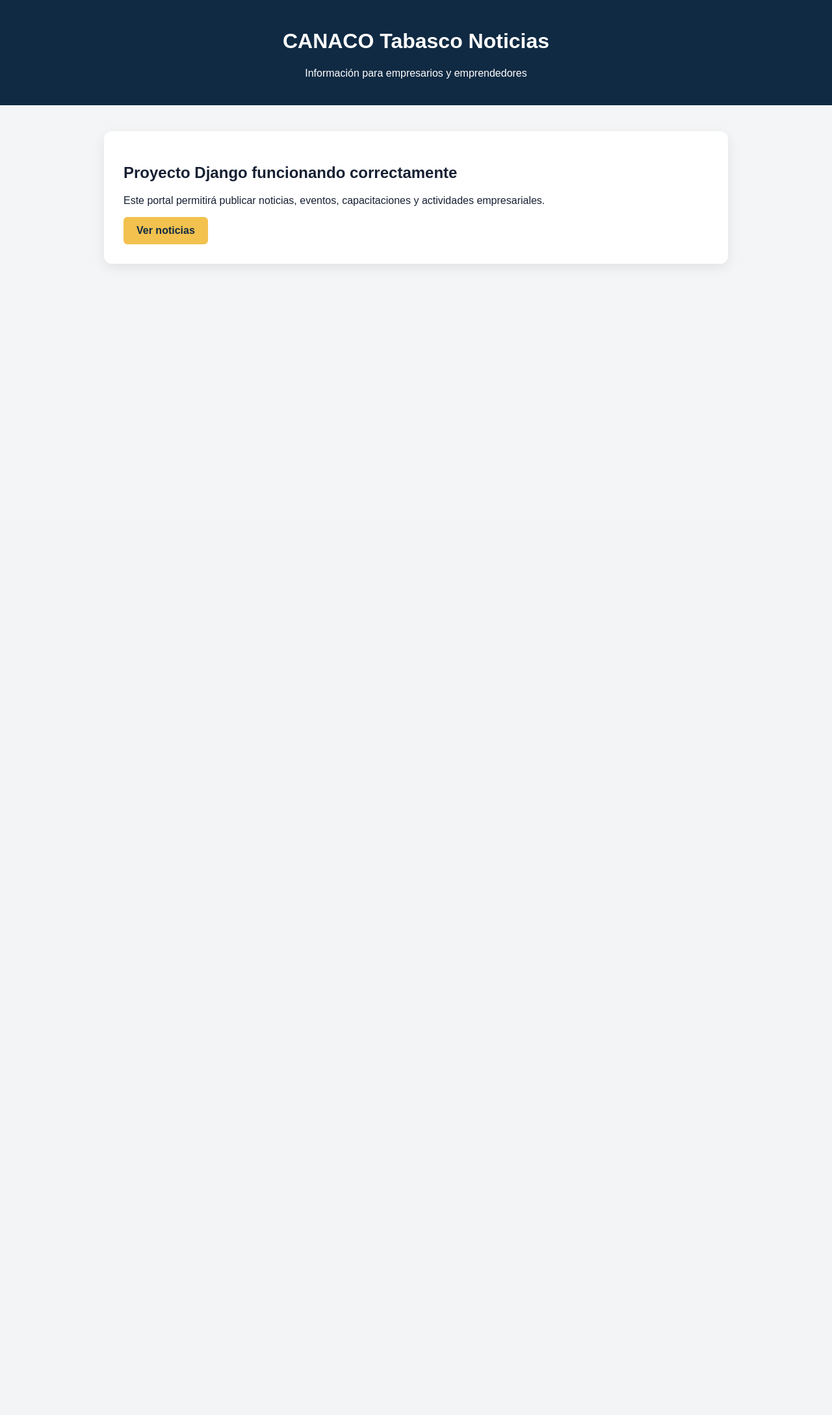
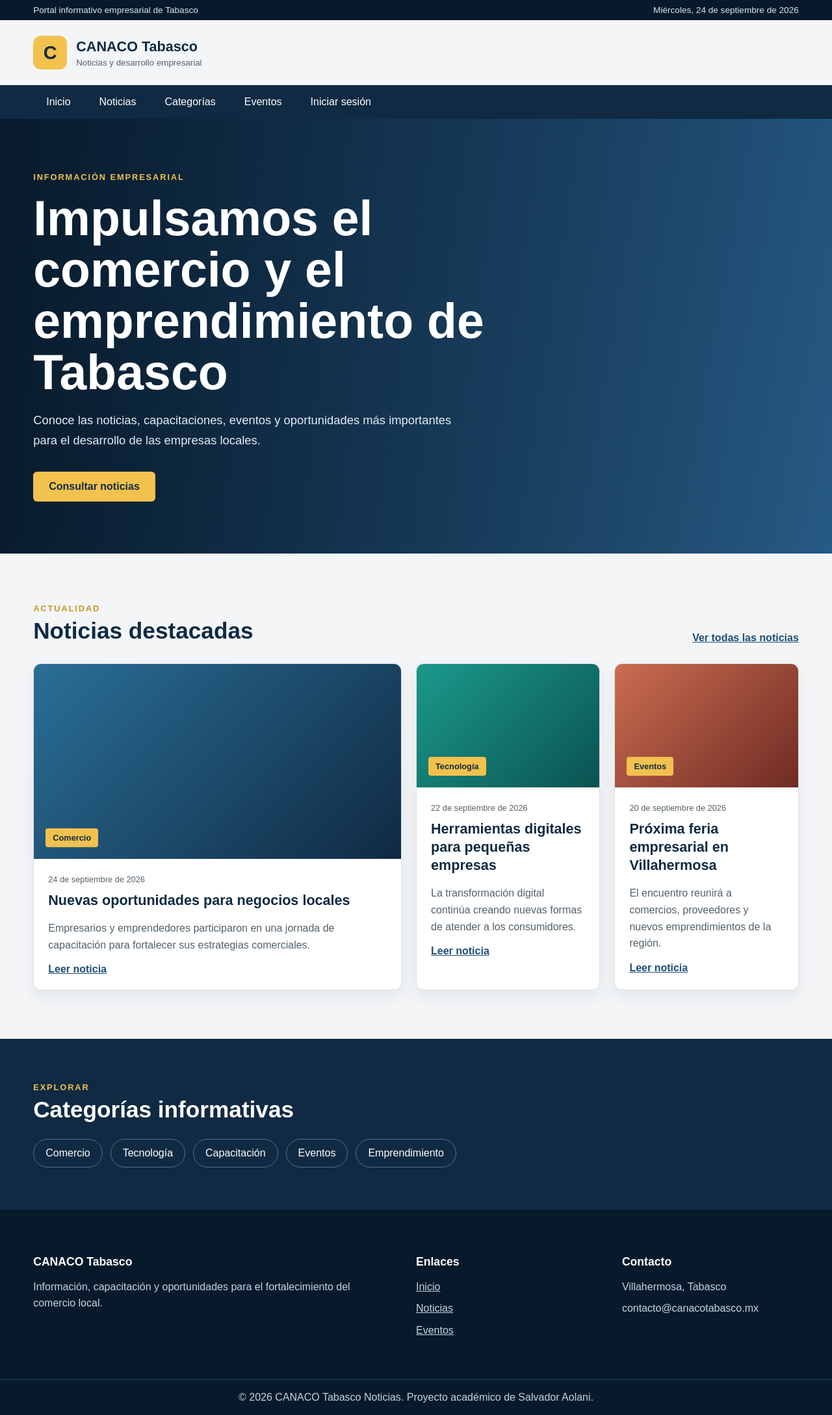
Before and after one commit to trabajolasc27-del/canaco-salvador, a Django app: page / in a window 1280 px wide. Shown: the whole page at 65% size. Before the commit the page ends 407 px from the top, so only its background shows below. Run offline with Django 4.2, Linux system fonts and the light colour scheme.

Commit message:
Organiza plantilla base, encabezado, inicio y pie de pagina

```diff
--- /dev/null
+++ b/static/css/styles.css
@@ -0,0 +1,346 @@
+:root {
+    --azul-oscuro: #102a43;
+    --azul: #1f4e78;
+    --dorado: #f2c14e;
+    --dorado-oscuro: #c99520;
+    --gris-fondo: #f3f5f7;
+    --gris-texto: #52616b;
+    --blanco: #ffffff;
+    --borde: #dbe2e8;
+}
+
+* {
+    box-sizing: border-box;
+}
+
+html {
+    scroll-behavior: smooth;
+}
+
+body {
+    margin: 0;
+    font-family: Arial, Helvetica, sans-serif;
+    color: var(--azul-oscuro);
+    background: var(--gris-fondo);
+}
+
+a {
+    color: inherit;
+}
+
+.contenedor {
+    width: min(1180px, 92%);
+    margin: 0 auto;
+}
+
+.barra-superior {
+    padding: 8px 0;
+    color: #dbe7f0;
+    background: #071a2b;
+    font-size: 0.85rem;
+}
+
+.barra-contenido {
+    display: flex;
+    justify-content: space-between;
+    gap: 20px;
+}
+
+.barra-contenido p {
+    margin: 0;
+}
+
+.identidad {
+    padding: 24px 0;
+}
+
+.marca {
+    display: inline-flex;
+    align-items: center;
+    gap: 14px;
+    color: var(--azul-oscuro);
+    text-decoration: none;
+}
+
+.marca-icono {
+    display: grid;
+    width: 52px;
+    height: 52px;
+    place-items: center;
+    color: var(--azul-oscuro);
+    background: var(--dorado);
+    border-radius: 12px;
+    font-size: 1.8rem;
+    font-weight: 800;
+}
+
+.marca strong,
+.marca small {
+    display: block;
+}
+
+.marca strong {
+    font-size: 1.35rem;
+}
+
+.marca small {
+    margin-top: 4px;
+    color: var(--gris-texto);
+}
+
+.menu {
+    color: white;
+    background: var(--azul-oscuro);
+}
+
+.menu-contenido {
+    display: flex;
+    gap: 4px;
+}
+
+.menu a {
+    padding: 17px 20px;
+    text-decoration: none;
+    transition: 0.2s;
+}
+
+.menu a:hover {
+    color: var(--azul-oscuro);
+    background: var(--dorado);
+}
+
+.portada {
+    display: flex;
+    min-height: 500px;
+    align-items: center;
+    color: white;
+    background:
+        linear-gradient(90deg, rgba(7, 26, 43, 0.96), rgba(31, 78, 120, 0.75)),
+        linear-gradient(135deg, #102a43, #3d7ea6);
+}
+
+.portada-contenido {
+    padding: 80px 0;
+}
+
+.portada h1 {
+    max-width: 760px;
+    margin: 16px 0;
+    font-size: clamp(2.4rem, 6vw, 4.7rem);
+    line-height: 1.05;
+}
+
+.portada p {
+    max-width: 660px;
+    margin-bottom: 32px;
+    color: #e1edf5;
+    font-size: 1.15rem;
+    line-height: 1.7;
+}
+
+.etiqueta,
+.subtitulo {
+    color: var(--dorado-oscuro);
+    font-size: 0.8rem;
+    font-weight: 800;
+    letter-spacing: 0.15em;
+    text-transform: uppercase;
+}
+
+.etiqueta {
+    color: var(--dorado);
+}
+
+.boton-principal {
+    display: inline-block;
+    padding: 14px 24px;
+    color: var(--azul-oscuro);
+    background: var(--dorado);
+    border-radius: 6px;
+    text-decoration: none;
+    font-weight: 800;
+}
+
+.boton-principal:hover {
+    background: #ffd36b;
+}
+
+.seccion {
+    padding: 75px 0;
+}
+
+.titulo-seccion {
+    display: flex;
+    margin-bottom: 30px;
+    align-items: end;
+    justify-content: space-between;
+    gap: 20px;
+}
+
+.titulo-seccion h2,
+.franja-categorias h2 {
+    margin: 6px 0 0;
+    font-size: 2.2rem;
+}
+
+.titulo-seccion > a {
+    color: var(--azul);
+    font-weight: 700;
+}
+
+.rejilla-noticias {
+    display: grid;
+    grid-template-columns: 2fr 1fr 1fr;
+    gap: 22px;
+}
+
+.tarjeta-noticia {
+    overflow: hidden;
+    background: white;
+    border: 1px solid var(--borde);
+    border-radius: 12px;
+    box-shadow: 0 10px 25px rgba(16, 42, 67, 0.07);
+}
+
+.imagen-noticia {
+    display: flex;
+    min-height: 190px;
+    padding: 18px;
+    align-items: flex-end;
+    background: linear-gradient(135deg, #2a6f97, #102a43);
+}
+
+.tarjeta-principal .imagen-noticia {
+    min-height: 300px;
+}
+
+.imagen-tecnologia {
+    background: linear-gradient(135deg, #1b998b, #0b5351);
+}
+
+.imagen-eventos {
+    background: linear-gradient(135deg, #cb6d51, #6f2b23);
+}
+
+.imagen-noticia span {
+    padding: 7px 11px;
+    color: var(--azul-oscuro);
+    background: var(--dorado);
+    border-radius: 4px;
+    font-size: 0.8rem;
+    font-weight: 800;
+}
+
+.contenido-tarjeta {
+    padding: 22px;
+}
+
+.contenido-tarjeta h3 {
+    margin: 8px 0 12px;
+    font-size: 1.35rem;
+    line-height: 1.3;
+}
+
+.contenido-tarjeta p {
+    color: var(--gris-texto);
+    line-height: 1.6;
+}
+
+.contenido-tarjeta .fecha {
+    margin: 0;
+    font-size: 0.8rem;
+}
+
+.contenido-tarjeta a {
+    color: var(--azul);
+    font-weight: 800;
+}
+
+.franja-categorias {
+    padding: 65px 0;
+    color: white;
+    background: var(--azul-oscuro);
+}
+
+.subtitulo-claro {
+    color: var(--dorado);
+}
+
+.categorias {
+    display: flex;
+    margin-top: 25px;
+    flex-wrap: wrap;
+    gap: 12px;
+}
+
+.categorias a {
+    padding: 12px 18px;
+    color: white;
+    border: 1px solid #54718a;
+    border-radius: 30px;
+    text-decoration: none;
+}
+
+.categorias a:hover {
+    color: var(--azul-oscuro);
+    background: var(--dorado);
+    border-color: var(--dorado);
+}
+
+.pie-pagina {
+    color: #c5d4df;
+    background: #071a2b;
+}
+
+.columnas-pie {
+    display: grid;
+    padding: 55px 0;
+    grid-template-columns: 2fr 1fr 1fr;
+    gap: 45px;
+}
+
+.columnas-pie h2 {
+    color: white;
+    font-size: 1.1rem;
+}
+
+.columnas-pie a,
+.columnas-pie p {
+    display: block;
+    margin: 8px 0;
+    color: #c5d4df;
+    line-height: 1.6;
+}
+
+.derechos {
+    padding: 18px;
+    text-align: center;
+    border-top: 1px solid #234158;
+}
+
+.derechos p {
+    margin: 0;
+}
+
+@media (max-width: 800px) {
+    .barra-contenido,
+    .menu-contenido,
+    .titulo-seccion {
+        align-items: flex-start;
+        flex-direction: column;
+    }
+
+    .menu-contenido {
+        padding: 10px 0;
+    }
+
+    .menu a {
+        width: 100%;
+        padding: 10px 0;
+    }
+
+    .rejilla-noticias,
+    .columnas-pie {
+        grid-template-columns: 1fr;
+    }
+}
--- /dev/null
+++ b/static/js/main.js
@@ -0,0 +1,3 @@
+document.addEventListener("DOMContentLoaded", () => {
+    console.log("Portal CANACO cargado correctamente.");
+});
--- a/templates/home/index.html
+++ b/templates/home/index.html
@@ -1,60 +1,98 @@
-<!DOCTYPE html>
-<html lang="es">
-<head>
-    <meta charset="UTF-8">
-    <meta name="viewport" content="width=device-width, initial-scale=1.0">
-    <title>CANACO Tabasco Noticias</title>
+{% extends "partials/base.html" %}
 
-    <style>
-        body {
-            margin: 0;
-            font-family: Arial, sans-serif;
-            background: #f3f5f7;
-            color: #172033;
-        }
+{% block title %}Inicio | CANACO Tabasco Noticias{% endblock %}
 
-        header {
-            padding: 24px;
-            text-align: center;
-            background: #102a43;
-            color: white;
-        }
+{% block content %}
+<section class="portada">
+    <div class="contenedor portada-contenido">
+        <span class="etiqueta">Información empresarial</span>
 
-        main {
-            width: min(900px, 90%);
-            margin: 40px auto;
-            padding: 30px;
-            background: white;
-            border-radius: 12px;
-            box-shadow: 0 6px 20px rgba(0, 0, 0, 0.08);
-        }
-
-        .boton {
-            display: inline-block;
-            padding: 12px 20px;
-            color: #102a43;
-            background: #f2c14e;
-            border-radius: 6px;
-            text-decoration: none;
-            font-weight: bold;
-        }
-    </style>
-</head>
-<body>
-    <header>
-        <h1>CANACO Tabasco Noticias</h1>
-        <p>Información para empresarios y emprendedores</p>
-    </header>
-
-    <main>
-        <h2>Proyecto Django funcionando correctamente</h2>
+        <h1>Impulsamos el comercio y el emprendimiento de Tabasco</h1>
 
         <p>
-            Este portal permitirá publicar noticias, eventos,
-            capacitaciones y actividades empresariales.
+            Conoce las noticias, capacitaciones, eventos y oportunidades
+            más importantes para el desarrollo de las empresas locales.
         </p>
 
-        <a class="boton" href="#">Ver noticias</a>
-    </main>
-</body>
-</html>
+        <a class="boton-principal" href="#noticias">
+            Consultar noticias
+        </a>
+    </div>
+</section>
+
+<section id="noticias" class="contenedor seccion">
+    <div class="titulo-seccion">
+        <div>
+            <span class="subtitulo">Actualidad</span>
+            <h2>Noticias destacadas</h2>
+        </div>
+
+        <a href="#">Ver todas las noticias</a>
+    </div>
+
+    <div class="rejilla-noticias">
+        <article class="tarjeta-noticia tarjeta-principal">
+            <div class="imagen-noticia imagen-comercio">
+                <span>Comercio</span>
+            </div>
+
+            <div class="contenido-tarjeta">
+                <p class="fecha">24 de septiembre de 2026</p>
+                <h3>Nuevas oportunidades para negocios locales</h3>
+                <p>
+                    Empresarios y emprendedores participaron en una jornada
+                    de capacitación para fortalecer sus estrategias comerciales.
+                </p>
+                <a href="#">Leer noticia</a>
+            </div>
+        </article>
+
+        <article class="tarjeta-noticia">
+            <div class="imagen-noticia imagen-tecnologia">
+                <span>Tecnología</span>
+            </div>
+
+            <div class="contenido-tarjeta">
+                <p class="fecha">22 de septiembre de 2026</p>
+                <h3>Herramientas digitales para pequeñas empresas</h3>
+                <p>
+                    La transformación digital continúa creando nuevas formas
+                    de atender a los consumidores.
+                </p>
+                <a href="#">Leer noticia</a>
+            </div>
+        </article>
+
+        <article class="tarjeta-noticia">
+            <div class="imagen-noticia imagen-eventos">
+                <span>Eventos</span>
+            </div>
+
+            <div class="contenido-tarjeta">
+                <p class="fecha">20 de septiembre de 2026</p>
+                <h3>Próxima feria empresarial en Villahermosa</h3>
+                <p>
+                    El encuentro reunirá a comercios, proveedores y nuevos
+                    emprendimientos de la región.
+                </p>
+                <a href="#">Leer noticia</a>
+            </div>
+        </article>
+    </div>
+</section>
+
+<section class="franja-categorias">
+    <div class="contenedor">
+        <span class="subtitulo subtitulo-claro">Explorar</span>
+        <h2>Categorías informativas</h2>
+
+        <div class="categorias">
+            <a href="#">Comercio</a>
+            <a href="#">Tecnología</a>
+            <a href="#">Capacitación</a>
+            <a href="#">Eventos</a>
+            <a href="#">Emprendimiento</a>
+        </div>
+    </div>
+</section>
+{% endblock %}
--- /dev/null
+++ b/templates/partials/base.html
@@ -0,0 +1,28 @@
+{% load static %}
+<!DOCTYPE html>
+<html lang="es">
+<head>
+    <meta charset="UTF-8">
+    <meta name="viewport" content="width=device-width, initial-scale=1.0">
+
+    <title>
+        {% block title %}CANACO Tabasco Noticias{% endblock %}
+    </title>
+
+    <link rel="stylesheet" href="{% static 'css/styles.css' %}">
+
+    {% block extra_css %}{% endblock %}
+</head>
+<body>
+    {% include "partials/header.html" %}
+
+    <main>
+        {% block content %}{% endblock %}
+    </main>
+
+    {% include "partials/footer.html" %}
+
+    <script src="{% static 'js/main.js' %}"></script>
+    {% block extra_js %}{% endblock %}
+</body>
+</html>
--- /dev/null
+++ b/templates/partials/footer.html
@@ -0,0 +1,31 @@
+<footer class="pie-pagina">
+    <div class="contenedor columnas-pie">
+        <section>
+            <h2>CANACO Tabasco</h2>
+            <p>
+                Información, capacitación y oportunidades para el
+                fortalecimiento del comercio local.
+            </p>
+        </section>
+
+        <section>
+            <h2>Enlaces</h2>
+            <a href="{% url 'home:index' %}">Inicio</a>
+            <a href="#">Noticias</a>
+            <a href="#">Eventos</a>
+        </section>
+
+        <section>
+            <h2>Contacto</h2>
+            <p>Villahermosa, Tabasco</p>
+            <p>contacto@canacotabasco.mx</p>
+        </section>
+    </div>
+
+    <div class="derechos">
+        <p>
+            &copy; 2026 CANACO Tabasco Noticias.
+            Proyecto académico de Salvador Aolani.
+        </p>
+    </div>
+</footer>
--- /dev/null
+++ b/templates/partials/header.html
@@ -0,0 +1,29 @@
+<header class="encabezado">
+    <div class="barra-superior">
+        <div class="contenedor barra-contenido">
+            <p>Portal informativo empresarial de Tabasco</p>
+            <p>Miércoles, 24 de septiembre de 2026</p>
+        </div>
+    </div>
+
+    <div class="contenedor identidad">
+        <a class="marca" href="{% url 'home:index' %}">
+            <span class="marca-icono">C</span>
+
+            <span>
+                <strong>CANACO Tabasco</strong>
+                <small>Noticias y desarrollo empresarial</small>
+            </span>
+        </a>
+    </div>
+
+    <nav class="menu">
+        <div class="contenedor menu-contenido">
+            <a href="{% url 'home:index' %}">Inicio</a>
+            <a href="#">Noticias</a>
+            <a href="#">Categorías</a>
+            <a href="#">Eventos</a>
+            <a href="#">Iniciar sesión</a>
+        </div>
+    </nav>
+</header>
```
